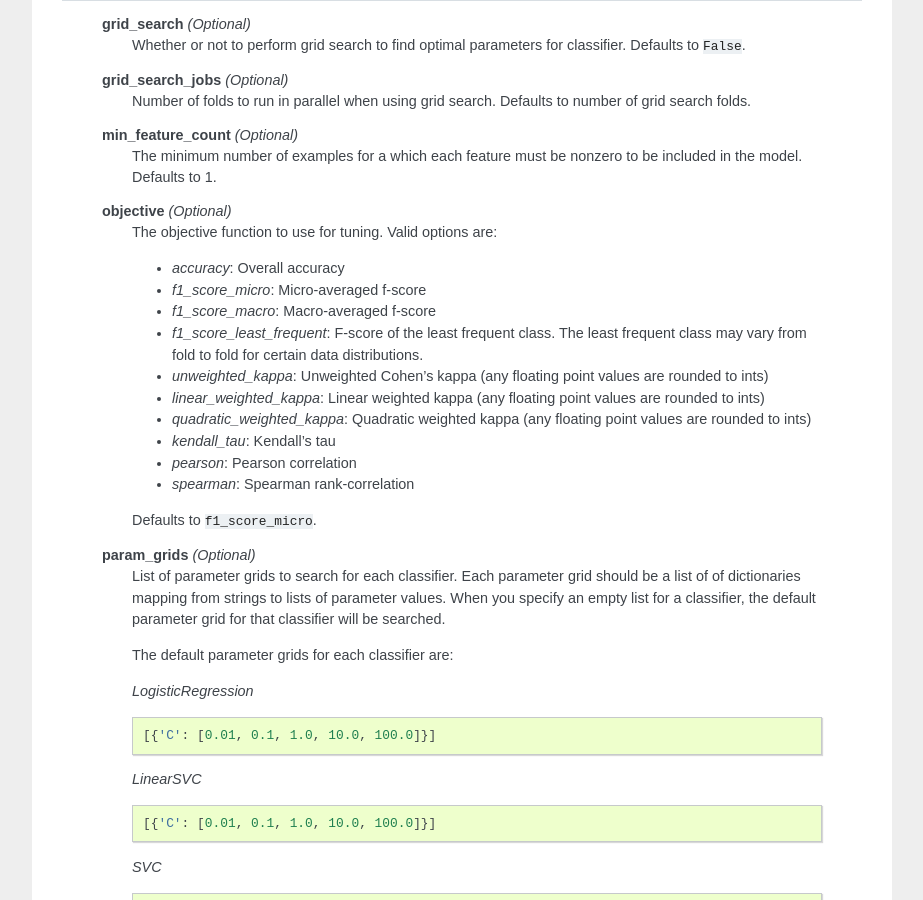
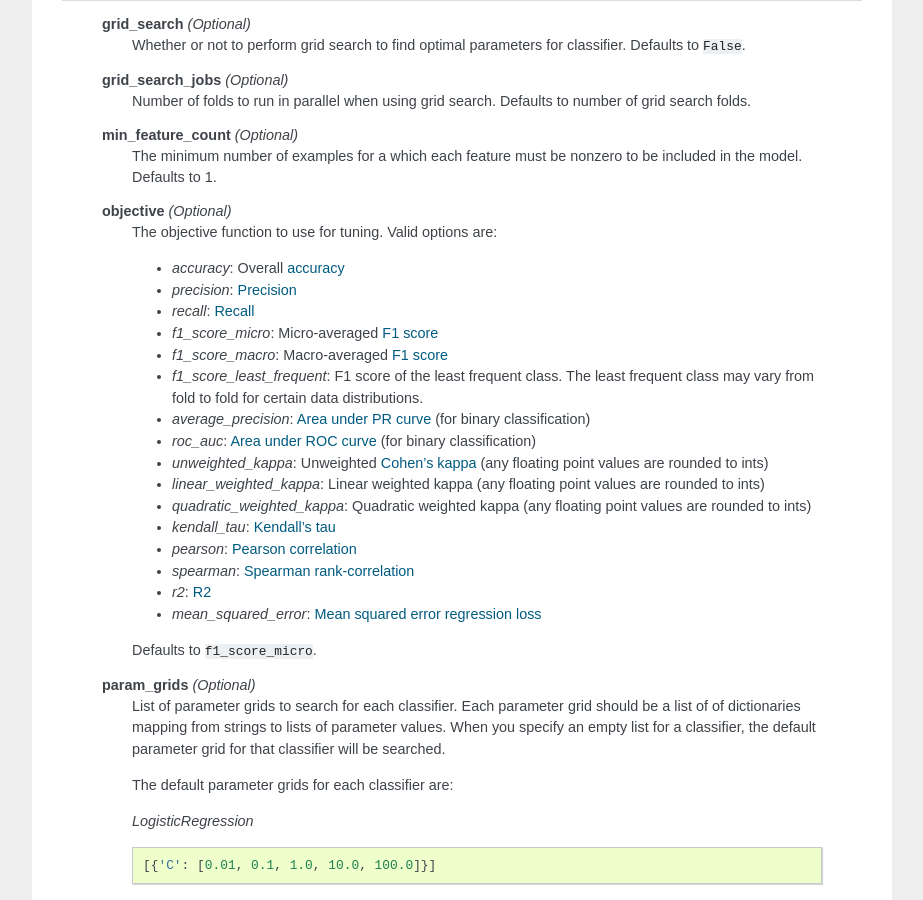
Before and after one commit to EducationalTestingService/skll, a Sphinx documentation site: the page built from doc/run_experiment.rst, in a window 1280 px wide and 900 px high, scrolled down 3350 px. Shown: the whole window, without its empty margins (198-1121 px from the left). Built offline with Sphinx 7.4.7, drawn with Linux system fonts in a browser that asks for light colours.

Commit message:
Updated documentation to reflect newly supported metrics. Also updated changelog in readme.

```diff
--- a/doc/run_experiment.rst
+++ b/doc/run_experiment.rst
@@ -221,21 +221,30 @@ Tuning
     **objective** *(Optional)*
         The objective function to use for tuning. Valid options are:
 
-        *   *accuracy*: Overall accuracy
-        *   *f1_score_micro*: Micro-averaged f-score
-        *   *f1_score_macro*: Macro-averaged f-score
-        *   *f1_score_least_frequent*: F-score of the least frequent class. The
+        *   *accuracy*: Overall `accuracy <http://scikit-learn.org/stable/modules/generated/sklearn.metrics.accuracy_score.html>`_
+        *   *precision*: `Precision <http://scikit-learn.org/stable/modules/generated/sklearn.metrics.precision_score.html>`_
+        *   *recall*: `Recall <http://scikit-learn.org/stable/modules/generated/sklearn.metrics.recall_score.html>`_
+        *   *f1_score_micro*: Micro-averaged `F1 score <http://scikit-learn.org/stable/modules/generated/sklearn.metrics.f1_score.html>`_
+        *   *f1_score_macro*: Macro-averaged `F1 score <http://scikit-learn.org/stable/modules/generated/sklearn.metrics.f1_score.html>`_
+        *   *f1_score_least_frequent*: F1 score of the least frequent class. The
             least frequent class may vary from fold to fold for certain data
             distributions.
-        *   *unweighted_kappa*: Unweighted Cohen's kappa (any floating point
+        *   *average_precision*: `Area under PR curve <http://scikit-learn.org/stable/modules/generated/sklearn.metrics.average_precision_score.html>`_
+            (for binary classification)
+        *   *roc_auc*: `Area under ROC curve <http://scikit-learn.org/stable/modules/generated/sklearn.metrics.roc_auc_score.html>`_
+            (for binary classification)
+        *   *unweighted_kappa*: Unweighted `Cohen's kappa <http://en.wikipedia.org/wiki/Cohen's_kappa>`_ (any floating point
             values are rounded to ints)
         *   *linear_weighted_kappa*: Linear weighted kappa (any floating point
             values are rounded to ints)
         *   *quadratic_weighted_kappa*: Quadratic weighted kappa (any floating
             point values are rounded to ints)
-        *   *kendall_tau*: Kendall's tau
-        *   *pearson*: Pearson correlation
-        *   *spearman*: Spearman rank-correlation
+        *   *kendall_tau*: `Kendall's tau <http://en.wikipedia.org/wiki/Kendall_tau_rank_correlation_coefficient>`_
+        *   *pearson*: `Pearson correlation <http://en.wikipedia.org/wiki/Pearson_product-moment_correlation_coefficient>`_
+        *   *spearman*: `Spearman rank-correlation <http://en.wikipedia.org/wiki/Spearman's_rank_correlation_coefficient>`_
+        *   *r2*: `R2 <http://scikit-learn.org/stable/modules/generated/sklearn.metrics.r2_score.html>`_
+        *   *mean_squared_error*: `Mean squared error regression loss <http://scikit-learn.org/stable/modules/generated/sklearn.metrics.mean_squared_error.html>`_
+
 
         Defaults to ``f1_score_micro``.
 
```
Also changed, not shown: README.rst (+17 -1 lines).
